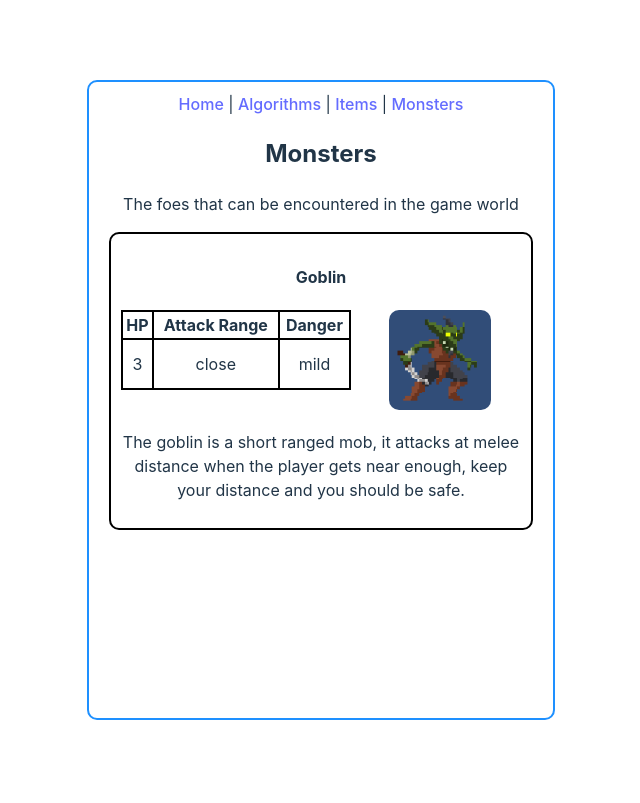
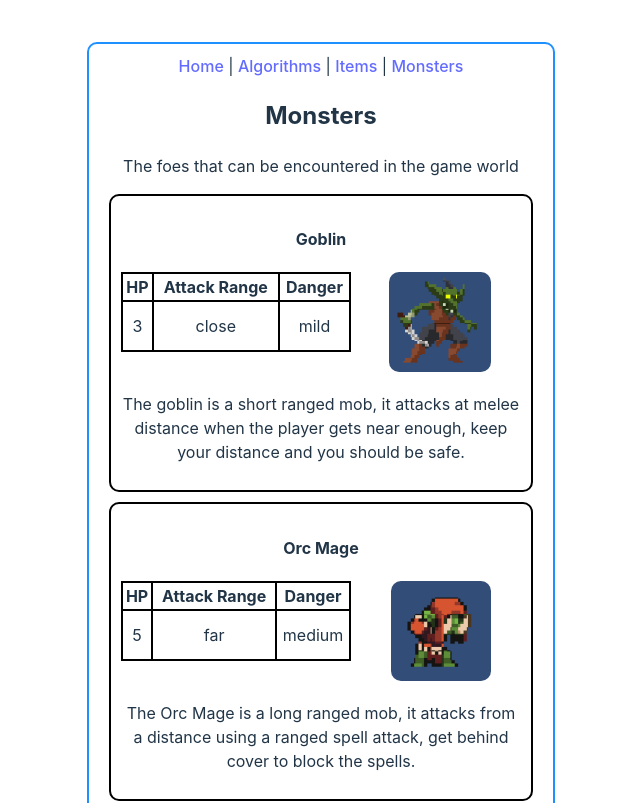
Before and after one commit to mogixq/Unity_Proj_React, a React (Vite) app: page /monsters in a window 1280 px wide. Shown: the top 803 px of the page, without its empty margins (319-959 px from the left). Built offline with nearby package versions, Linux system fonts and the light colour scheme.

Commit message:
monsters

```diff
--- a/src/Monsters.jsx
+++ b/src/Monsters.jsx
@@ -7,6 +7,12 @@ function Monsters() {
   const Gob_HP = '3';
   const Gob_AR = 'close';
   const Gob_Danger = 'mild';
+
+  const OrcM_Desc ="The Orc Mage is a long ranged mob, it attacks from a distance using a ranged spell attack, get behind cover to block the spells.";
+  const OrcM_Img = `.\\images\\OrcMage.png`;
+  const OrcM_HP = '5';
+  const OrcM_AR = 'far';
+  const OrcM_Danger = 'medium';
 
   return (
     <>
@@ -20,7 +26,16 @@ function Monsters() {
         AttaRang={Gob_AR}
         danger={Gob_Danger}
       />
+      <MonsCard
+        name="Orc Mage"
+        info={OrcM_Desc}
+        ImgSrc={OrcM_Img}
+        HP ={OrcM_HP}
+        AttaRang={OrcM_AR}
+        danger={OrcM_Danger}
+      />
     </>
+
   );
 }
 
```
